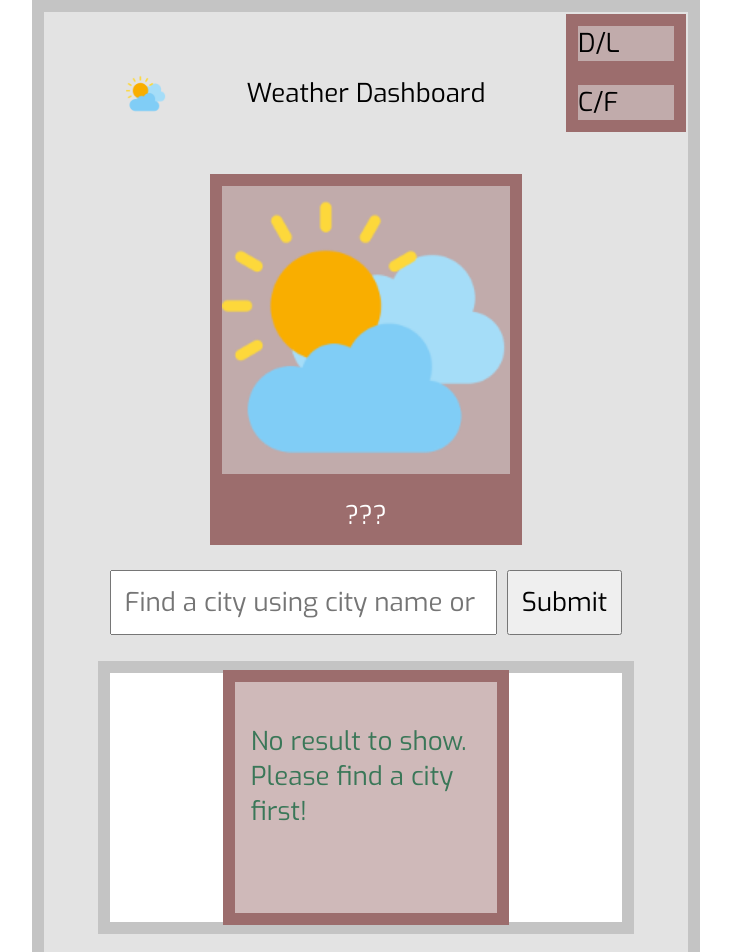
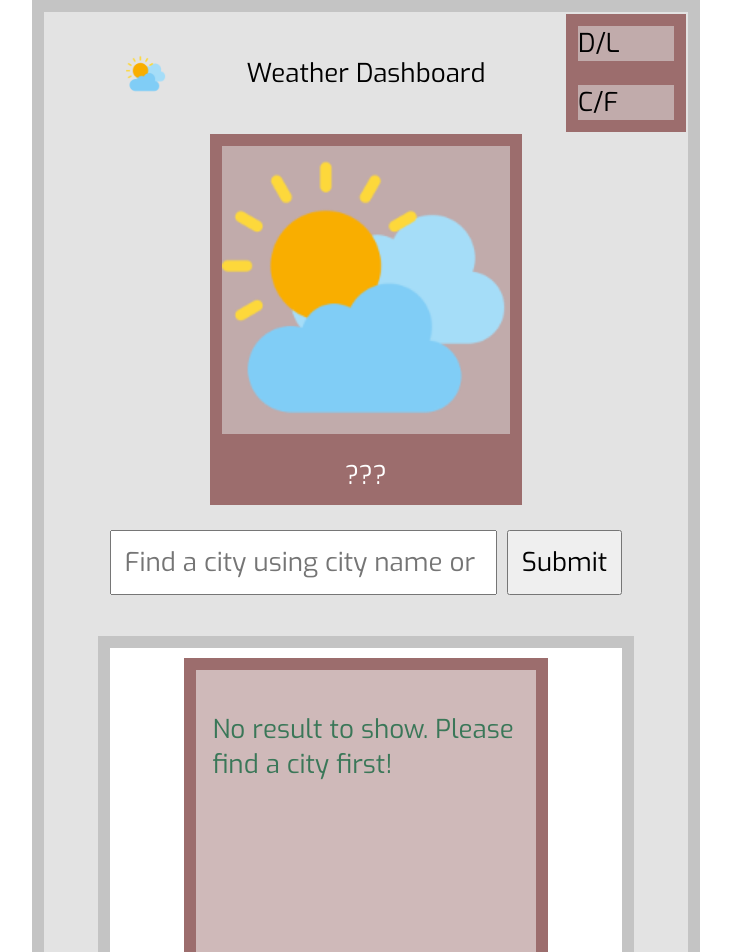
Before and after one commit to dvlprwchoi/weather-dashboard, a React (Create React App) app: page / in a window 1280 px wide. Shown: the top 952 px of the page, without its empty margins (274-1005 px from the left). Built offline with nearby package versions, Linux system fonts and the light colour scheme.

Commit message:
Update CSS

```diff
--- a/src/App.css
+++ b/src/App.css
@@ -71,7 +71,7 @@ body {
   /* flex-direction: column; */
   /* align-items: center; */
   /* justify-content: space-between; */
-  min-height: 20vh;
+  min-height: 15vh;
   display: grid;
   grid-template-columns: 2fr 1fr 10fr 3fr;
 }
@@ -116,11 +116,11 @@ body {
 
 .Main {
   display: grid;
-  grid-template-rows: 4fr 1fr 1fr 4fr;
+  grid-template-rows: 4fr 1fr 1fr 6fr;
   /* flex-direction: column; */
   /* align-items: center; */
   /* justify-content: space-between; */
-  min-height: 70vh;
+  min-height: 75vh;
 }
 
 /* .weather-output {
@@ -202,7 +202,7 @@ form,
 }
 
 .weather-detail-card {
-  width: 45%;
+  width: 60%;
   border: 1vw solid #9c6d6d;
   background-color: #9c6d6d7a;
   color: #3a7758;
```
